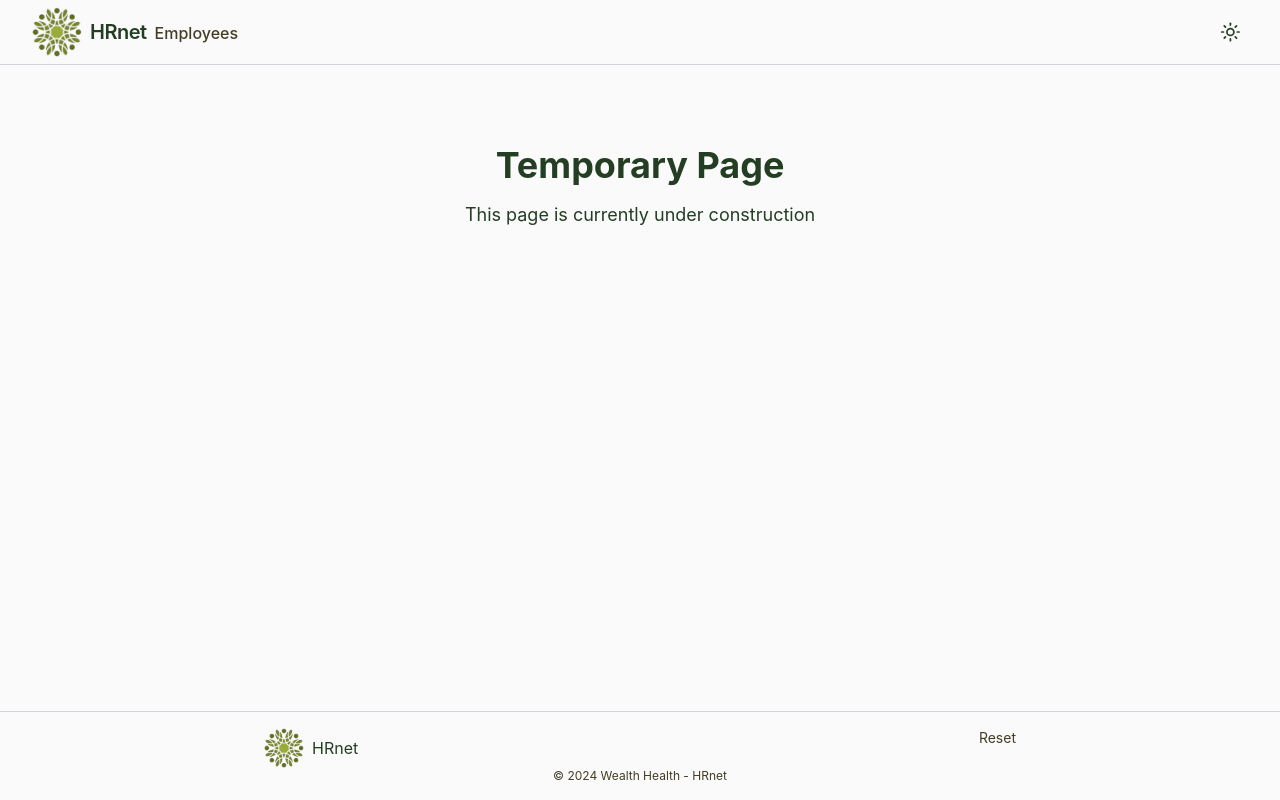
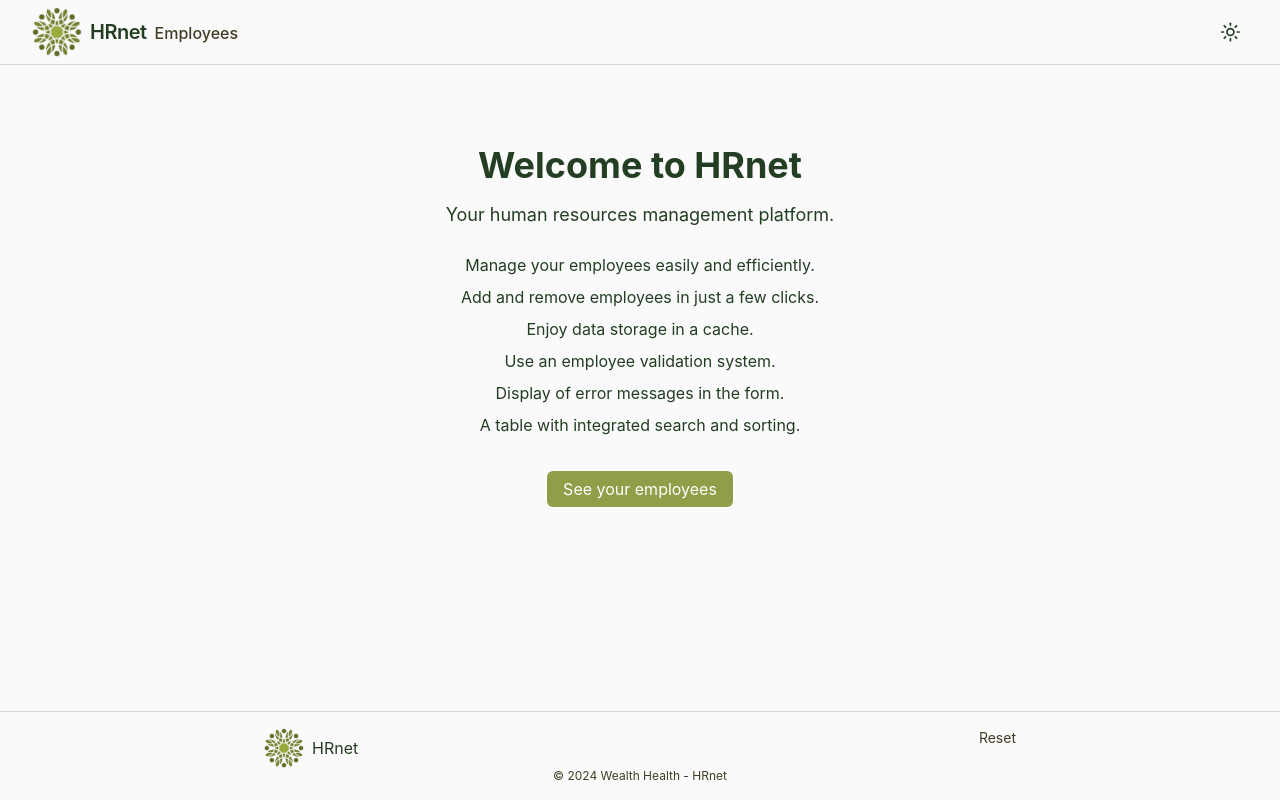
Before and after one commit to aeonshad/P14-Health_Wealth_HRnet, a React (Create React App) app: page / in a window 1280 px wide. Built offline with nearby package versions, Linux system fonts and the light colour scheme.

Commit message:
🔧 Update: Added content in the landing page

```diff
--- a/src/pages/home/index.jsx
+++ b/src/pages/home/index.jsx
@@ -1,9 +1,23 @@
 function Home() {
     return (
         <div className="flex flex-col items-center justify-center mt-20">
-            <h1 className="text-4xl font-bold mb-4">Temporary Page</h1>
-            <p className="text-lg">This page is currently under construction</p>
+            <h1 className="text-4xl font-bold mb-4">Welcome to HRnet</h1>
+            <p className="text-lg mb-6">Your human resources management platform.</p>
+            <div className="flex flex-col items-center">
+                <p className="text-md mb-2">Manage your employees easily and efficiently.</p>
+                <p className="text-md mb-2">Add and remove employees in just a few clicks.</p>
+                <p className="text-md mb-2">Enjoy data storage in a cache.</p>
+                <p className="text-md mb-2">Use an employee validation system.</p>
+                <p className="text-md mb-2">Display of error messages in the form.</p>
+                <p className="text-md mb-2">A table with integrated search and sorting.</p>
+            </div>
+            <div className="mt-8">
+                <a href="/employees" className="bg-primary text-white px-4 py-2 rounded-md hover:bg-primary/80">
+                    See your employees
+                </a>
+            </div>
         </div>
     );
 }
+
 export default Home;
```
